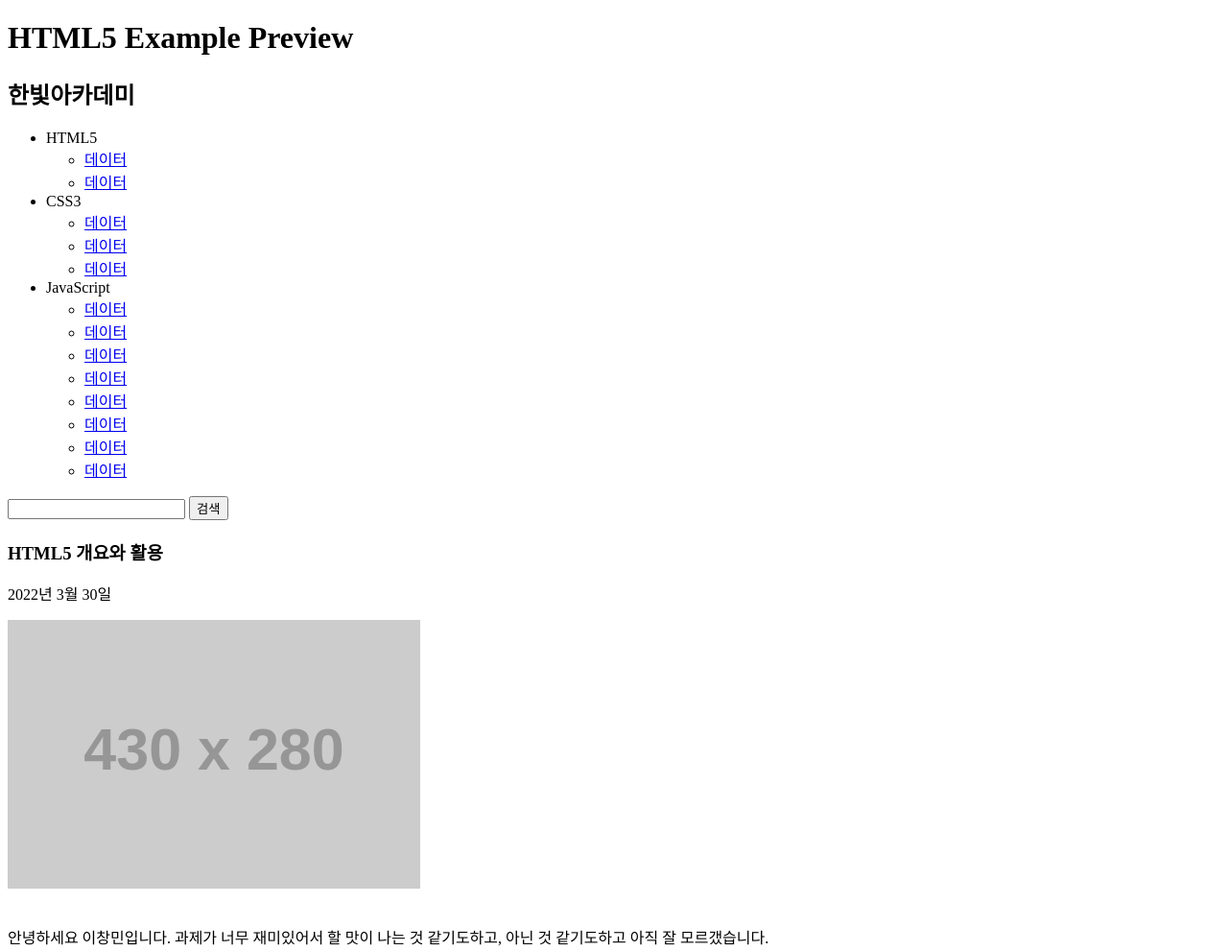
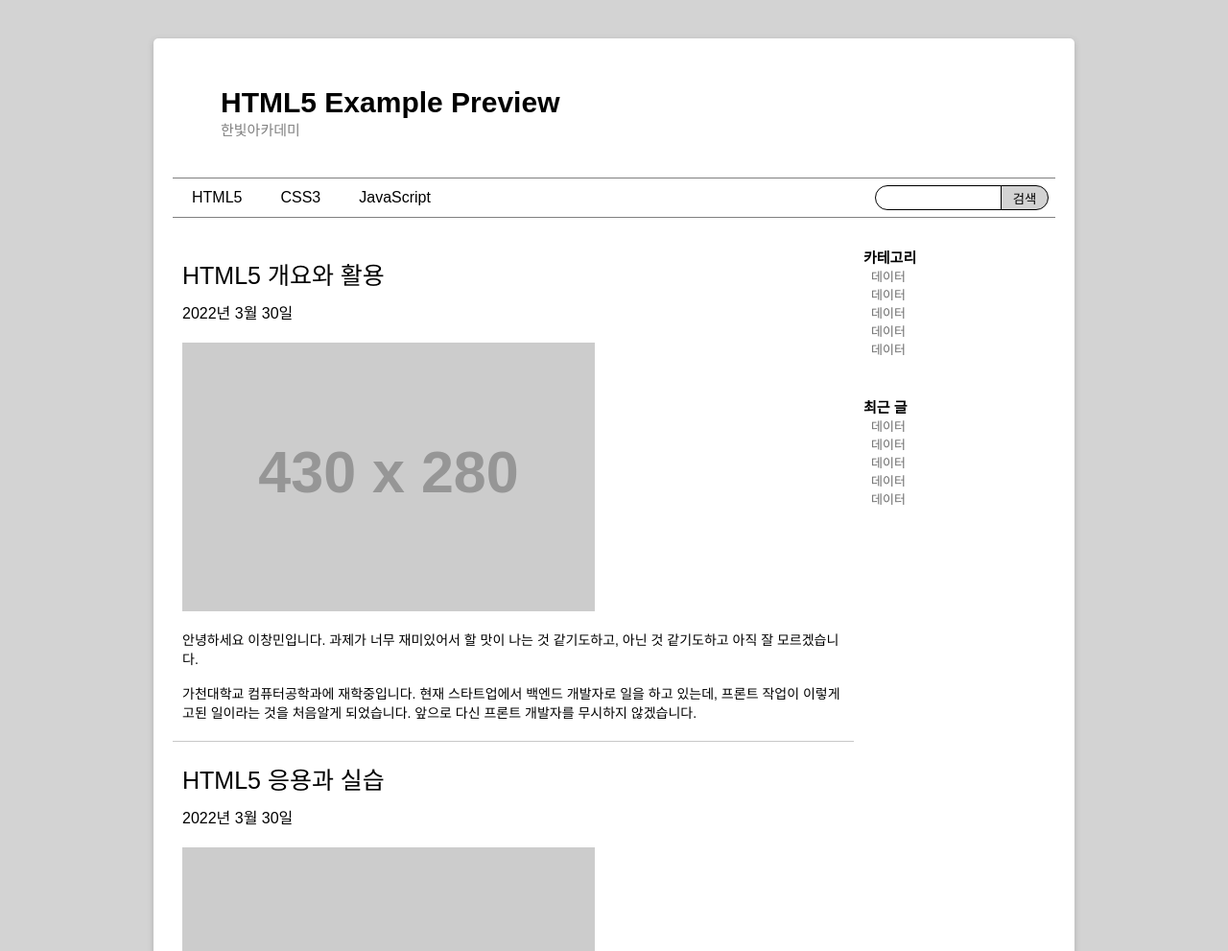
Before and after one commit to EeeasyCode/22_1_WEB, a plain HTML site: page 종합과제/index.html in a window 1280 px wide. Shown: the top 991 px of the page at 96% size. Drawn offline with Linux system fonts and the light colour scheme; placeholder pictures from the web are drawn by us.

Commit message:
10주차 수업

```diff
--- /dev/null
+++ b/종합과제/index.css
@@ -0,0 +1,188 @@
+/* init */
+* {
+  margin: 0;
+  padding: 0;
+  font-family: "맑은 고딕", "Malgun Gothic", GOthic, sans-serif;
+}
+a {
+  text-decoration: none;
+}
+li {
+  list-style: none;
+}
+
+body {
+  background-color: lightgrey;
+  width: 960px;
+  margin: 0 auto;
+}
+
+/* page-wrapper */
+#page-wrapper {
+  background-color: white;
+  border-radius: 5px;
+  margin: 40px 0;
+  padding: 10px 20px;
+  box-shadow: 0 2px 6px rgba(100, 100, 100, 0.3);
+}
+
+/* header */
+#main-header {
+  padding: 40px 50px;
+}
+.master-title {
+  font-size: 30px;
+  color: black;
+}
+.master-description {
+  font-size: 15px;
+  font-weight: 400;
+  color: gray;
+}
+
+#main-navigation {
+  overflow: hidden;
+  border-top: 1px solid gray;
+  border-bottom: 1px solid gray;
+  margin-bottom: 20px;
+  height: 40px;
+}
+
+/* 상단 좌우 위치 */
+.pull-left {
+  float: left;
+}
+.pull-right {
+  float: right;
+}
+
+/* 상단 좌측 메뉴 항목 */
+.outer-menu-item {
+  float: left;
+  position: relative;
+}
+.outer-menu-item:hover {
+  background-color: black;
+  color: white;
+}
+.menu-title {
+  display: block;
+  height: 30px;
+  line-height: 30px;
+  text-align: center;
+  padding: 5px 20px;
+}
+
+/* 상단 좌측 하위 메뉴 */
+.inner-menu {
+  display: none;
+  position: absolute;
+  top: 40px;
+  left: 0;
+  width: 100%;
+
+  background: white;
+  box-shadow: 0 2px 6px rgba(5, 5, 5, 0.9);
+  z-index: 1000;
+
+  text-align: center;
+}
+.inner-menu-item > a {
+  display: block;
+  padding: 5px 10px;
+  color: black;
+}
+.inner-menu-item > a:hover {
+  background-color: black;
+  color: white;
+}
+
+/* 상단 우측 검색 창 */
+.search-bar {
+  height: 26px;
+  padding: 7px;
+}
+.input-search {
+  display: block;
+  float: left;
+
+  background-color: white;
+  border: 1px solid black;
+  border-radius: 15px 0 0 15px;
+  box-shadow: inset 0 1px 1px rgba(0, 0, 0, 0.05);
+
+  width: 120px;
+  height: 24px;
+  padding: 0 0 0 10px;
+  font-size: 12px;
+  color: #555555;
+}
+.input-search:focus {
+  border-color: rgba(82, 168, 236, 0.8);
+  outline: 0;
+  box-shadow: inset 0 1px 1px rgba(0, 0, 0, 0.05);
+}
+.input-search-submit {
+  display: block;
+  float: left;
+  width: 50px;
+  height: 26px;
+  border-radius: 0 15px 15px 0;
+  border: 1px solid black;
+  background-color: lightgray;
+
+  margin-left: -1px;
+}
+#content {
+  overflow: hidden;
+}
+
+#main-section {
+  float: left;
+  width: 710px;
+}
+
+#main-aside {
+  float: right;
+  width: 200px;
+}
+
+/* artcile */
+article {
+  padding: 0 10px 20px 10px;
+  border-bottom: 1px solid #c8c8c8;
+}
+
+.article-header {
+  padding: 20px 0;
+}
+
+.article-title {
+  font-size: 25px;
+  font-weight: 500;
+  padding-bottom: 10px;
+}
+
+.article-data {
+  font-size: 13px;
+}
+
+.article-body {
+  font-size: 14px;
+}
+
+/* aside */
+.aside-list {
+  padding: 10px 0 30px 0;
+}
+
+.aside-list > h3 {
+  font-size: 15px;
+  font-weight: 600;
+}
+
+.aside-list li a {
+  margin-left: 8px;
+  font-size: 13px;
+  color: #6c6c6c;
+}
--- a/5주차/종합예제_1.html
+++ b/종합과제/index.html
@@ -3,6 +3,7 @@
   <head>
     <meta charset="UTF-8" />
     <title>종합 예제 1</title>
+    <link rel="stylesheet" href="index.css" />
   </head>
   <body>
     <div id="page-wrapper">
@@ -67,7 +68,7 @@
               <br />
               <p>
                 안녕하세요 이창민입니다. 과제가 너무 재미있어서 할 맛이 나는 것
-                같기도하고, 아닌 것 같기도하고 아직 잘 모르갰습니다.
+                같기도하고, 아닌 것 같기도하고 아직 잘 모르겠습니다.
               </p>
               <br />
               <p>
```
Also changed, not shown: 10주차/1.html (added, +61 -0 lines), 10주차/2.html (added, +17 -0 lines), 종합과제/index.js (added).
